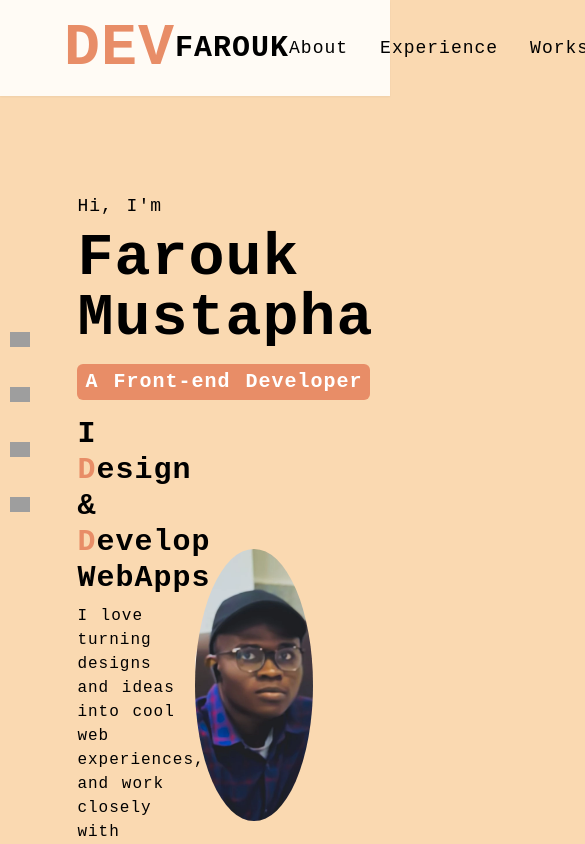
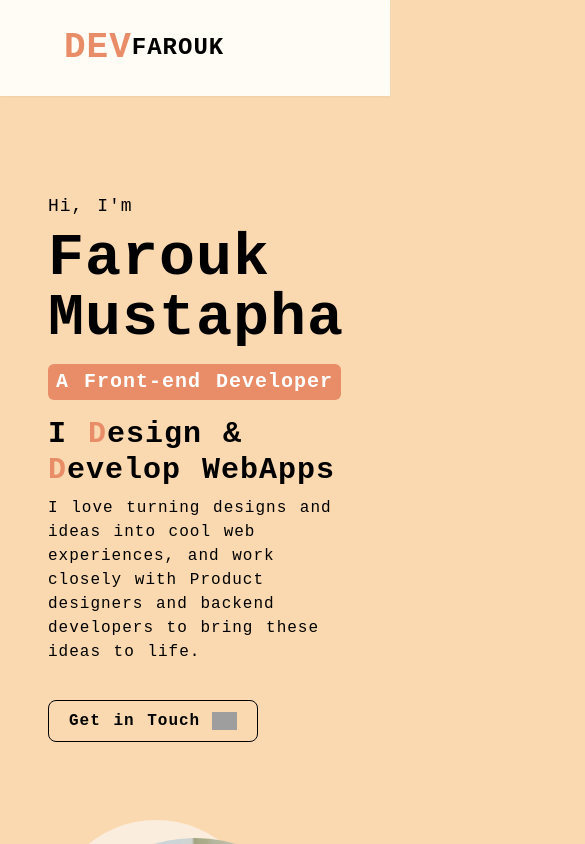
Before and after one commit to pravinbhosale1100/devfarouk, a Next.js app: page / in a window 390 px wide. Shown: the top 844 px of the page, 585 px wide, since content can reach past the window. Built offline with nearby package versions, Linux system fonts and the light colour scheme; grey boxes are pictures that could not be loaded.

Commit message:
responsiveness

```diff
--- a/app/components/Navbar.tsx
+++ b/app/components/Navbar.tsx
@@ -9,10 +9,12 @@ const Navbar = () => {
         href={"/"}
         className="flex justify-center items-center uppercase tracking-wider "
       >
-        <h1 className=" font-bold text-6xl text-secondary-color-3 ">Dev</h1>
-        <p className=" text-3xl font-extrabold  ">Farouk</p>
+        <h1 className=" text-4xl font-bold lg:text-6xl text-secondary-color-3 ">
+          Dev
+        </h1>
+        <p className=" text-2xl lg:text-3xl font-extrabold  ">Farouk</p>
       </Link>
-      <div className=" ">
+      <div className=" invisible md:visible ">
         <nav className=" w-full flex flex-row justify-between items-center ">
           <ul className="w-full flex flex-row justify-start items-center font-medium text-lg gap-8">
             {sections.map((section, id) => (
--- a/app/components/Sidebar.tsx
+++ b/app/components/Sidebar.tsx
@@ -3,7 +3,7 @@ import Link from "next/link";
 
 const Sidebar = () => {
   return (
-    <section className="fixed top-0  left-0 w-[10%] h-full">
+    <section className="fixed top-0  left-0 invisible md:visible w-[10%] h-full ">
       <ul className="flex flex-col justify-center items-center gap-10 h-full">
         {socialLinks.map((socialLink, id) => (
           <li
--- a/app/sections/About.tsx
+++ b/app/sections/About.tsx
@@ -3,7 +3,10 @@ import Image from "next/image";
 
 const About = () => {
   return (
-    <section className="flex flex-col px-40 my-48 " id="about">
+    <section
+      className="flex flex-col my-48 mx-0 xl:mx-[10%] lg:mx-[7%] md:mx-[7%]"
+      id="about"
+    >
       <div className="flex flex-row gap-4 justify-end items-center font-semibold">
         <span className=" text-2xl">01. About Me</span>
         <div className=" w-36 border-b-[1px] border-b-border-color"></div>
--- a/app/sections/Experience.tsx
+++ b/app/sections/Experience.tsx
@@ -7,7 +7,10 @@ const Experience = () => {
   const [tab, setTab] = useState<number>(0);
 
   return (
-    <section className="flex flex-col mx-40 py-12" id="experience">
+    <section
+      className="flex flex-col mx-0 xl:mx-[10%] lg:mx-[7%] md:mx-[7%] py-12"
+      id="experience"
+    >
       <header className="flex flex-row gap-4 justify-start items-center font-semibold">
         <span className=" text-2xl">02. Where I've worked</span>
         <div className=" w-36 border-b-[1px] border-b-border-color"></div>
--- a/app/sections/Header.tsx
+++ b/app/sections/Header.tsx
@@ -4,8 +4,8 @@ import { HiDocumentText } from "react-icons/hi";
 
 const Header = () => {
   return (
-    <header className="flex flex-row justify-between mt-24 items-center pb-24  py-24  bg-center mx-[10%] ">
-      <section className="w-[50%] relative pb-10   flex flex-col gap-4 ">
+    <header className="flex flex-col lg:flex-row justify-between mx-0 mt-24 items-center py-24 bg-center xl:mx-[10%] lg:mx-[7%] md:mx-[7%]">
+      <section className=" w-full  xl:w-[50%] relative pb-10   flex flex-col gap-4 lg:w-[60%]">
         <div className="flex flex-col gap-2">
           <span className=" font-medium text-lg">Hi, I'm</span>
           <h1 className=" font-semibold text-6xl">Farouk Mustapha</h1>
@@ -40,10 +40,10 @@ const Header = () => {
         </Link>
       </section>
       <section
-        className="relative flex justify-end items-center w-[50%] h-[25rem] bg-right bg-contain bg-no-repeat"
+        className=" w-full justify-center md:justify-center relative flex lg:justify-end items-center xl:w-[50%] h-[25rem] bg-center lg:bg-right bg-contain bg-no-repeat lg:w-[40%]"
         style={{ backgroundImage: "url('/svgs/profile-bg.svg')" }}
       >
-        <div className="relative h-[17rem] w-[17rem]">
+        <div className="relative h-[18rem] w-[18rem] lg:h-[17rem] lg:w-[17rem]">
           <Image
             alt="profile image"
             src={"/profile.webp"}
--- a/app/sections/Works.tsx
+++ b/app/sections/Works.tsx
@@ -5,7 +5,10 @@ import { IoArrowForward } from "react-icons/io5";
 
 const Works = () => {
   return (
-    <section className="flex flex-col px-40 my-12" id="works">
+    <section
+      className="flex flex-col mx-0 xl:mx-[10%] lg:mx-[7%] md:mx-[7%] my-48"
+      id="works"
+    >
       <header className="flex flex-row gap-4 justify-end items-center font-semibold">
         <span className=" text-2xl">03. Things I've Built</span>
         <div className=" w-  ">
```
Also changed, not shown: public/svgs/profile-bg.svg.
